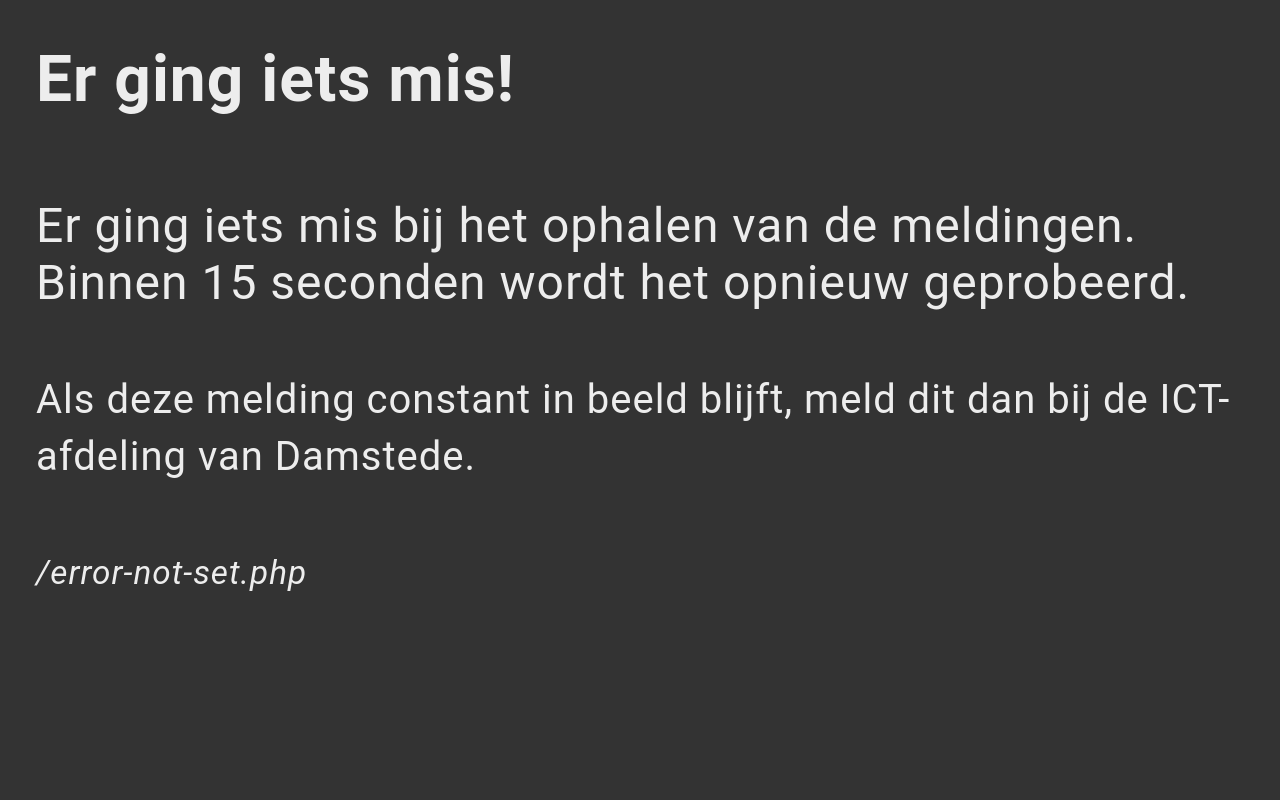
After one commit to FreekBes/damstede-meldingen, a PHP site: page /error.php in a window 1280 px wide. The commit adds this page. Run offline with PHP 8.4, Linux system fonts and the light colour scheme.

Commit message:
automatische errorcatcher ingebouwd

```diff
--- /dev/null
+++ b/error.php
@@ -0,0 +1,30 @@
+<?PHP
+    session_start();
+    if (empty($_SESSION["error_last_page"])) {
+        $_SESSION["error_last_page"] = "/error-not-set.php";
+    }
+?>
+<!DOCTYPE html>
+<html lang="nl">
+    <head>
+        <title>Damstede Lyceum</title>
+        <script src='import/nprogress.js'></script>
+        <link rel='stylesheet' href='import/nprogress.css' />
+        <link rel="stylesheet" href="meldingen.css" />
+        <link rel="shortcut icon" href="favicon.ico" type="image/x-icon" />
+        <link rel="icon" type="image/ico" href="favicon.ico" />
+        <script>
+        setTimeout(function() {
+            window.location.href = window.location.origin + '<?PHP echo $_SESSION['error_last_page']; ?>';
+        }, 15000);
+        </script>
+    </head>
+    <body>
+        <div class="msgcontainer">
+            <h1 id="not-title">Er ging iets mis!</h1>
+            <div id="content">
+                <p>Er ging iets mis bij het ophalen van de meldingen. Binnen 15 seconden wordt het opnieuw geprobeerd.<br><br><small>Als deze melding constant in beeld blijft, meld dit dan bij de ICT-afdeling van Damstede.</small><br><br><small><small><i><?PHP echo $_SESSION["error_last_page"]; ?></i></small></small></p>
+            </div>
+        </div>
+    </body>
+</html>
```
Also changed, not shown: login.php (+7 -0 lines), meldingen.php (+10 -0 lines).
